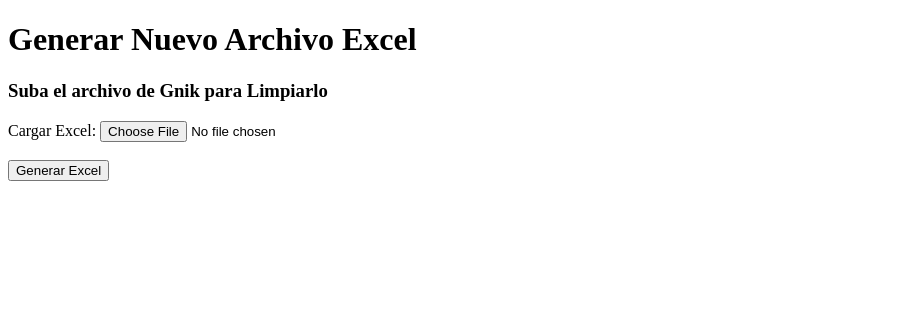
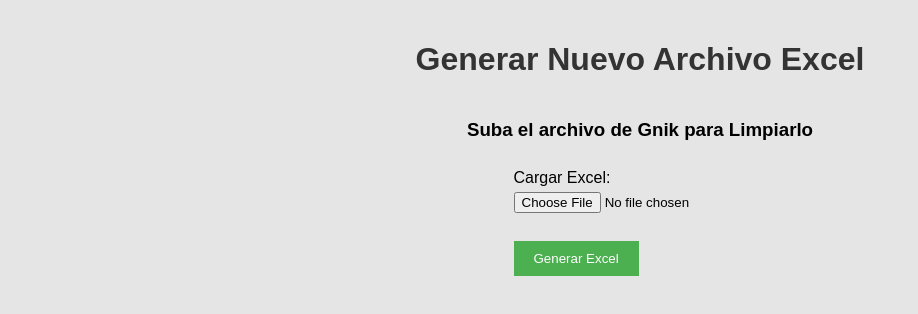
Before and after one commit to JulianMirandaR/ModificadorExcel, a website: page AcomodarTabla/AcomodarTabla.html in a window 1280 px wide. Shown: the whole page, without its empty margins (0-918 px from the left). Drawn offline with Linux system fonts and the light colour scheme; files that its build step writes are made by us from their sources; the site is published under a folder, as on GitHub Pages, so addresses that start at the root find nothing; files whose address does not match are found by name.

Commit message:
4toCommit

```diff
--- a/AcomodarTabla/AcomodarTabla.html
+++ b/AcomodarTabla/AcomodarTabla.html
@@ -4,7 +4,7 @@
     <meta charset="UTF-8">
     <meta name="viewport" content="width=device-width, initial-scale=1.0">
     <title>Generar Excel</title>
-    <link rel="stylesheet" href="/ActualizarPrecios/estilos.css">
+    <link rel="stylesheet" href="gitActualizarPrecios/estilos.css">
 </head>
 <body>
     <h1>Generar Nuevo Archivo Excel</h1>
```
Also changed, not shown: ActPreciosYStockMarga/ActPreciosYStockMarga.html (+1 -1 lines).
